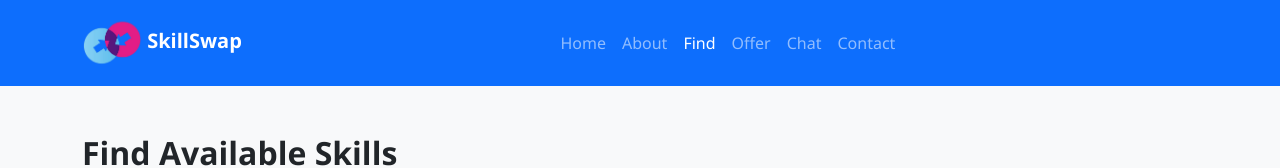
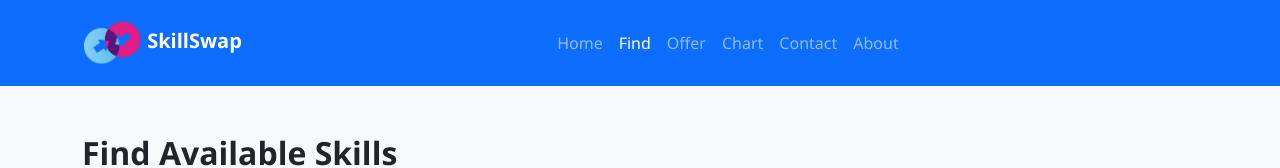
Before and after one commit to LuckyKatlegoChinaye/ExchaSkills, a plain HTML site: page find.html in a window 1280 px wide. Shown: the top 168 px of the page. Drawn offline with nearby package versions, Linux system fonts and the light colour scheme.

Commit message:
Update find.html

```diff
--- a/find.html
+++ b/find.html
@@ -20,11 +20,11 @@
       <div class="collapse navbar-collapse" id="navbarNav">
         <ul class="navbar-nav ms-auto">
           <li class="nav-item"><a class="nav-link" href="index.html">Home</a></li>
-          <li class="nav-item"><a class="nav-link" href="about.html">About</a></li>
           <li class="nav-item"><a class="nav-link active" href="find.html">Find</a></li>
           <li class="nav-item"><a class="nav-link" href="offer.html">Offer</a></li>
-          <li class="nav-item"><a class="nav-link" href="chat.html">Chat</a></li>
+          <li class="nav-item"><a class="nav-link" href="chat.html">Chart</a></li>
           <li class="nav-item"><a class="nav-link" href="contact.html">Contact</a></li>
+          <li class="nav-item"><a class="nav-link" href="about.html">About</a></li>
         </ul>
       </div>
     </div>
```
